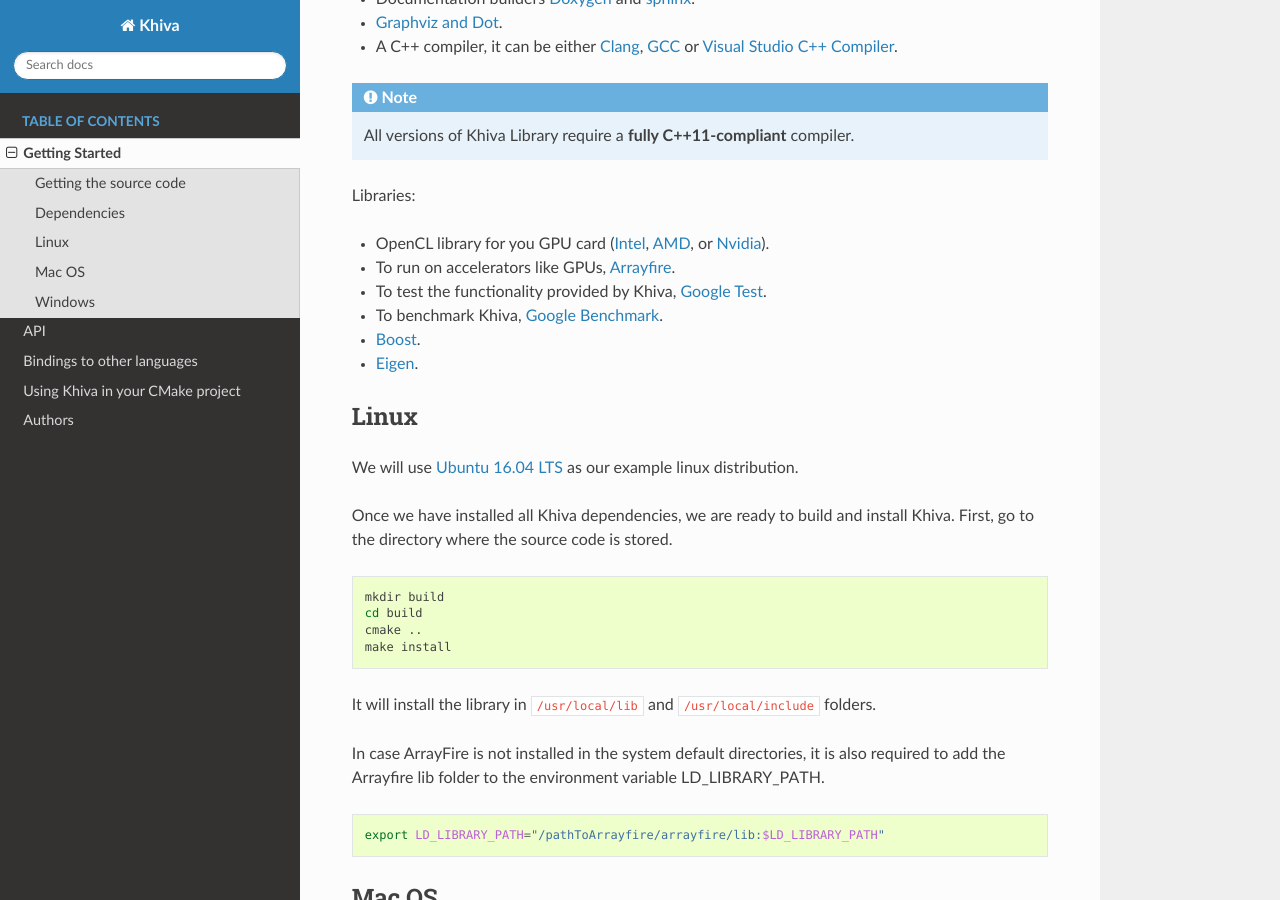
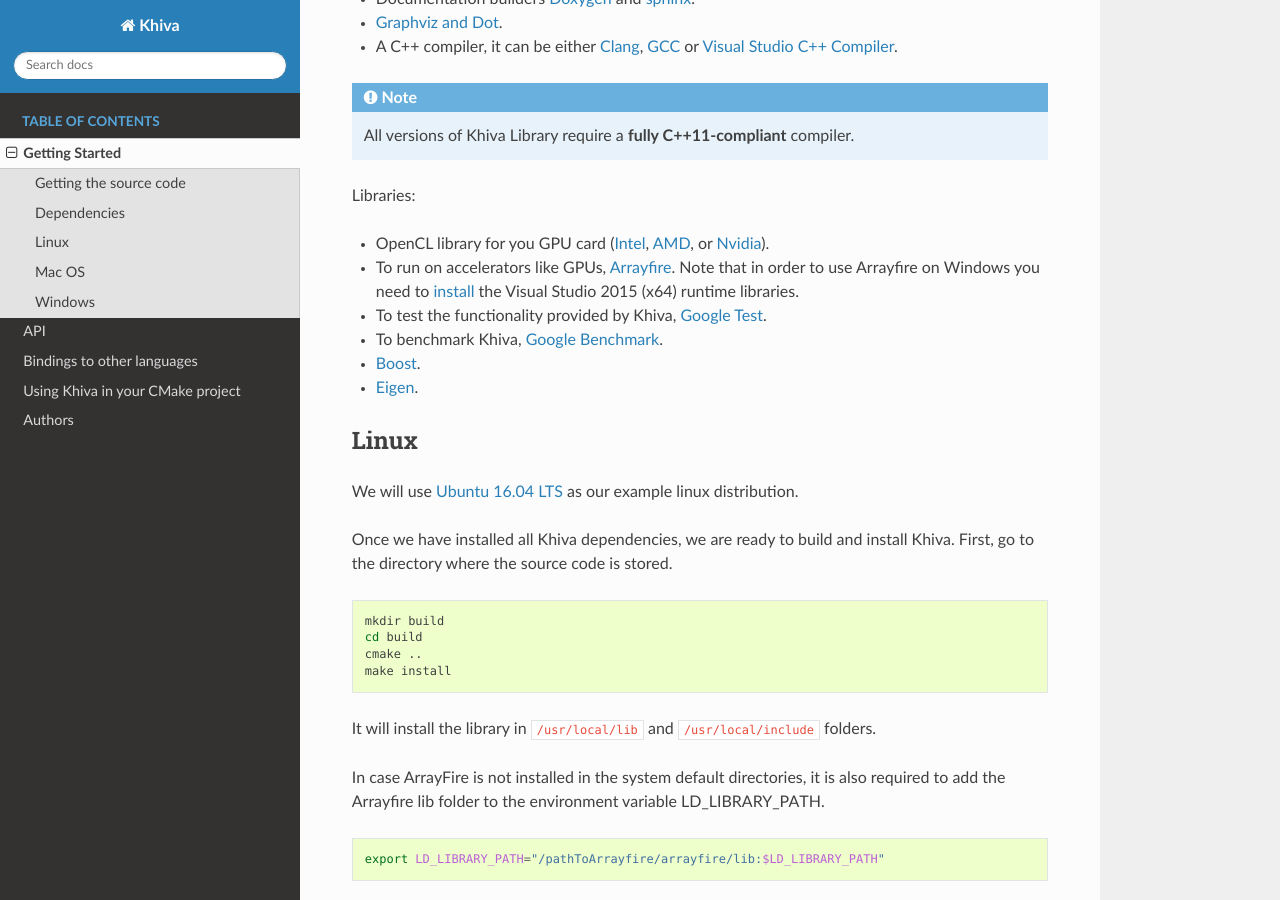
Before and after one commit to shapelets/khiva, a Sphinx documentation site: the page built from doc/sphinx/source/gettingStarted.rst, in a window 1280 px wide and 900 px high, scrolled down 616 px. Built offline with Sphinx 7.4.7 and the Read the Docs theme 2.0.0, drawn with Linux system fonts in a browser that asks for light colours.

Commit message:
Note about cpp Visual runtime libraries added [skip ci] (#26)

```diff
--- a/doc/sphinx/source/gettingStarted.rst
+++ b/doc/sphinx/source/gettingStarted.rst
@@ -39,7 +39,7 @@
 Libraries:
 
 * OpenCL library for you GPU card (`Intel <https://software.intel.com/en-us/intel-opencl/download>`_, `AMD <https://support.amd.com/en-us/download>`_, or `Nvidia <https://developer.nvidia.com/opencl>`_).
-* To run on accelerators like GPUs, `Arrayfire <https://arrayfire.com/download/>`_.
+* To run on accelerators like GPUs, `Arrayfire <https://arrayfire.com/download/>`_. Note that in order to use Arrayfire on Windows you need to `install <https://www.microsoft.com/en-in/download/details.aspx?id=48145>`_ the Visual Studio 2015 (x64) runtime libraries.
 * To test the functionality provided by Khiva, `Google Test <https://github.com/google/googletest>`_.
 * To benchmark Khiva, `Google Benchmark <https://github.com/google/benchmark>`_.
 * `Boost <https://www.boost.org/users/download/>`_.
```
